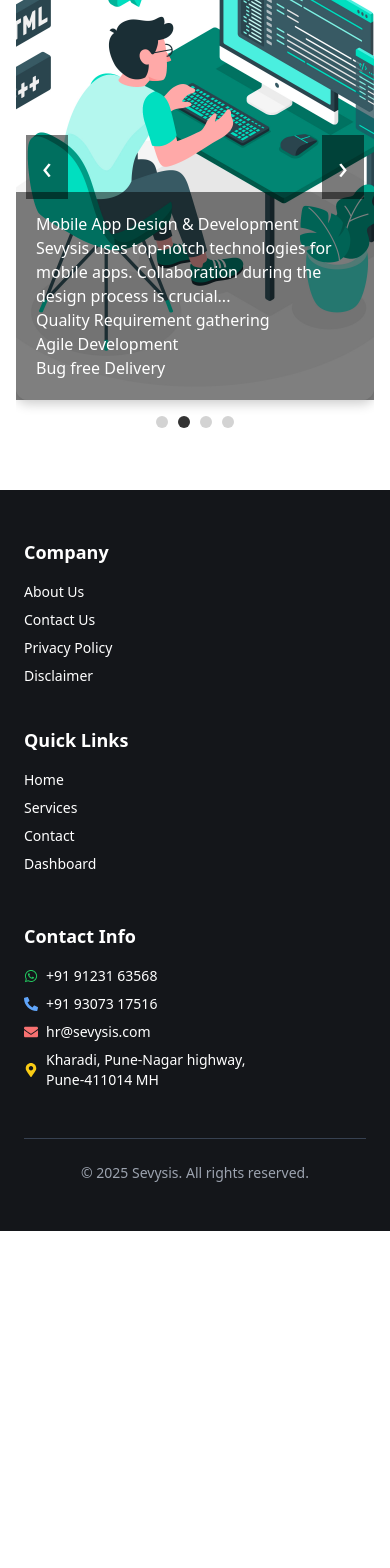
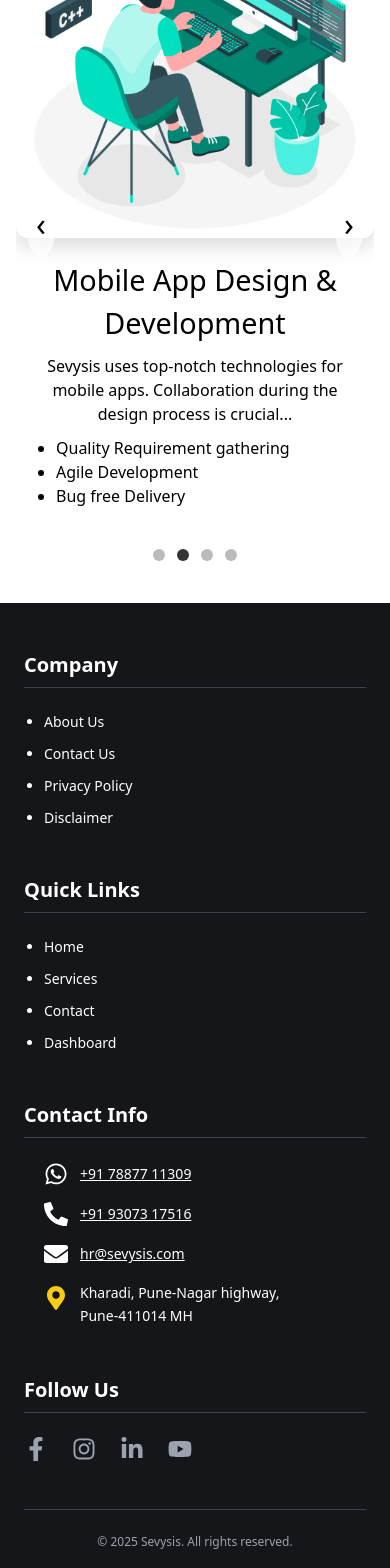
Before and after one commit to Deepak9123/sevysis-client, a React (Create React App) app: page /services/design-development in a window 390 px wide. Shown: the part 220-1788 px from the top of the page. Before the commit the page ends 1451 px from the top, so only its background shows below. Built offline with nearby package versions, Linux system fonts and the light colour scheme.

Commit message:
modifications done in footer and sliding images

```diff
--- a/src/components/Footer.js
+++ b/src/components/Footer.js
@@ -1,5 +1,14 @@
-import { useState } from 'react';
-import { FaWhatsapp, FaPhoneAlt, FaEnvelope, FaMapMarkerAlt } from 'react-icons/fa';
+import { useState } from "react";
+import {
+  FaWhatsapp,
+  FaPhoneAlt,
+  FaEnvelope,
+  FaMapMarkerAlt,
+  FaFacebookF,
+  FaInstagram,
+  FaLinkedinIn,
+  FaYoutube,
+} from "react-icons/fa";
 
 export default function Footer() {
   const [showPrivacyModal, setShowPrivacyModal] = useState(false);
@@ -8,65 +17,220 @@ export default function Footer() {
   return (
     <>
       <footer className="bg-[#14161A] text-white px-6 py-12 text-sm font-light relative z-10">
-        <div className="max-w-7xl mx-auto grid grid-cols-1 md:grid-cols-3 gap-10">
+        <div className="max-w-7xl mx-auto grid grid-cols-1 sm:grid-cols-2 md:grid-cols-4 gap-12">
+          {/* Company Section */}
           <div>
-            <h2 className="text-lg font-semibold mb-4">Company</h2>
-            <ul>
-              <li className="mb-2"><a href="/about" className="hover:underline">About Us</a></li>
-              <li className="mb-2"><a href="/contact" className="hover:underline">Contact Us</a></li>
-              <li className="mb-2 cursor-pointer hover:underline" onClick={() => setShowPrivacyModal(true)}>Privacy Policy</li>
-              <li className="cursor-pointer hover:underline" onClick={() => setShowDisclaimerModal(true)}>Disclaimer</li>
+            <h2 className="text-xl font-semibold mb-6 border-b border-gray-700 pb-2">
+              Company
+            </h2>
+            <ul className="space-y-3">
+              <li>
+                <a
+                  href="/about"
+                  className="hover:underline hover:text-blue-400 transition-colors duration-200"
+                >
+                  About Us
+                </a>
+              </li>
+              <li>
+                <a
+                  href="/contact"
+                  className="hover:underline hover:text-blue-400 transition-colors duration-200"
+                >
+                  Contact Us
+                </a>
+              </li>
+              <li
+                className="cursor-pointer hover:underline hover:text-blue-400 transition-colors duration-200"
+                onClick={() => setShowPrivacyModal(true)}
+                tabIndex={0}
+                onKeyDown={(e) => {
+                  if (e.key === "Enter") setShowPrivacyModal(true);
+                }}
+              >
+                Privacy Policy
+              </li>
+              <li
+                className="cursor-pointer hover:underline hover:text-blue-400 transition-colors duration-200"
+                onClick={() => setShowDisclaimerModal(true)}
+                tabIndex={0}
+                onKeyDown={(e) => {
+                  if (e.key === "Enter") setShowDisclaimerModal(true);
+                }}
+              >
+                Disclaimer
+              </li>
             </ul>
           </div>
 
+          {/* Quick Links Section */}
           <div>
-            <h2 className="text-lg font-semibold mb-4">Quick Links</h2>
-            <ul>
-              <li className="mb-2"><a href="/" className="hover:underline">Home</a></li>
-              <li className="mb-2"><a href="/services" className="hover:underline">Services</a></li>
-              <li className="mb-2"><a href="/contact" className="hover:underline">Contact</a></li>
-              <li className="mb-2"><a href="/dashboard" className="hover:underline">Dashboard</a></li>
+            <h2 className="text-xl font-semibold mb-6 border-b border-gray-700 pb-2">
+              Quick Links
+            </h2>
+            <ul className="space-y-3">
+              <li>
+                <a
+                  href="/"
+                  className="hover:underline hover:text-blue-400 transition-colors duration-200"
+                >
+                  Home
+                </a>
+              </li>
+              <li>
+                <a
+                  href="/services"
+                  className="hover:underline hover:text-blue-400 transition-colors duration-200"
+                >
+                  Services
+                </a>
+              </li>
+              <li>
+                <a
+                  href="/contact"
+                  className="hover:underline hover:text-blue-400 transition-colors duration-200"
+                >
+                  Contact
+                </a>
+              </li>
+              <li>
+                <a
+                  href="/dashboard"
+                  className="hover:underline hover:text-blue-400 transition-colors duration-200"
+                >
+                  Dashboard
+                </a>
+              </li>
             </ul>
           </div>
 
+          {/* Contact Info Section */}
           <div>
-            <h2 className="text-lg font-semibold mb-4">Contact Info</h2>
-            <ul>
-              <li className="mb-2 flex items-center gap-2"><FaWhatsapp className="text-green-500" /> +91 91231 63568</li>
-              <li className="mb-2 flex items-center gap-2"><FaPhoneAlt className="text-blue-400" /> +91 93073 17516</li>
-              <li className="mb-2 flex items-center gap-2"><FaEnvelope className="text-red-400" /> hr@sevysis.com</li>
-              <li className="flex items-center gap-2"><FaMapMarkerAlt className="text-yellow-400" /> Kharadi, Pune-Nagar highway,<br />Pune-411014 MH</li>
+            <h2 className="text-xl font-semibold mb-6 border-b border-gray-700 pb-2">
+              Contact Info
+            </h2>
+            <ul className="space-y-4">
+              <li className="flex items-center gap-3 hover:text-green-500 transition-colors duration-200 cursor-pointer">
+                <FaWhatsapp className="text-2xl" />
+                <a
+                  href="https://wa.me/917887711309"
+                  target="_blank"
+                  rel="noopener noreferrer"
+                  className="underline"
+                >
+                  +91 78877 11309
+                </a>
+              </li>
+              <li className="flex items-center gap-3 hover:text-blue-400 transition-colors duration-200 cursor-pointer">
+                <FaPhoneAlt className="text-2xl" />
+                <a href="tel:+919307317516" className="underline">
+                  +91 93073 17516
+                </a>
+              </li>
+              <li className="flex items-center gap-3 hover:text-red-400 transition-colors duration-200 cursor-pointer">
+                <FaEnvelope className="text-2xl" />
+                <a href="mailto:hr@sevysis.com" className="underline">
+                  hr@sevysis.com
+                </a>
+              </li>
+              <li className="flex items-start gap-3">
+                <FaMapMarkerAlt className="text-2xl text-yellow-400 mt-1" />
+                <address className="not-italic leading-relaxed">
+                  Kharadi, Pune-Nagar highway,
+                  <br />
+                  Pune-411014 MH
+                </address>
+              </li>
             </ul>
+          </div>
+
+          {/* Social Media Section */}
+          <div>
+            <h2 className="text-xl font-semibold mb-6 border-b border-gray-700 pb-2">
+              Follow Us
+            </h2>
+            <div className="flex space-x-6 mt-2">
+              <a
+                href="https://www.facebook.com/sevysis"
+                target="_blank"
+                rel="noopener noreferrer"
+                className="text-gray-400 hover:text-blue-600 transition-colors duration-200 text-2xl"
+                aria-label="Facebook"
+              >
+                <FaFacebookF />
+              </a>
+              <a
+                href="https://www.instagram.com/sevysis"
+                target="_blank"
+                rel="noopener noreferrer"
+                className="text-gray-400 hover:text-pink-500 transition-colors duration-200 text-2xl"
+                aria-label="Instagram"
+              >
+                <FaInstagram />
+              </a>
+              <a
+                href="https://www.linkedin.com/company/sevysis"
+                target="_blank"
+                rel="noopener noreferrer"
+                className="text-gray-400 hover:text-blue-500 transition-colors duration-200 text-2xl"
+                aria-label="LinkedIn"
+              >
+                <FaLinkedinIn />
+              </a>
+              <a
+                href="https://www.youtube.com/sevysis"
+                target="_blank"
+                rel="noopener noreferrer"
+                className="text-gray-400 hover:text-red-600 transition-colors duration-200 text-2xl"
+                aria-label="YouTube"
+              >
+                <FaYoutube />
+              </a>
+            </div>
           </div>
         </div>
 
-        <div className="text-center mt-12 text-gray-400 border-t border-gray-700 pt-6">
+        <div className="text-center mt-12 text-gray-400 border-t border-gray-700 pt-6 text-xs sm:text-sm">
           &copy; {new Date().getFullYear()} Sevysis. All rights reserved.
         </div>
       </footer>
 
       {/* Privacy Policy Modal */}
       {showPrivacyModal && (
-        <div className="fixed inset-0 bg-black bg-opacity-70 flex items-center justify-center z-50">
-          <div className="bg-white text-black rounded-lg max-w-2xl p-6 relative overflow-y-auto max-h-[90vh]">
-            <h2 className="text-xl font-bold mb-4">Privacy Policy</h2>
-            <p className="text-sm mb-4">
-              Your privacy is important to us. This privacy statement provides information about the personal information that Sevysis collects, and the ways in which Sevysis uses that personal information.
+        <div className="fixed inset-0 bg-black bg-opacity-70 flex items-center justify-center z-50 p-4">
+          <div className="bg-white text-black rounded-lg max-w-2xl w-full p-6 relative overflow-y-auto max-h-[90vh] shadow-lg">
+            <h2 className="text-2xl font-bold mb-4">Privacy Policy</h2>
+            <p className="text-sm mb-4 leading-relaxed">
+              Your privacy is important to us. This privacy statement provides information about the personal information that Sevysis
+              collects, and the ways in which Sevysis uses that personal information.
             </p>
-            <button onClick={() => setShowPrivacyModal(false)} className="absolute top-2 right-3 text-black text-lg font-bold">&times;</button>
+            <button
+              onClick={() => setShowPrivacyModal(false)}
+              className="absolute top-3 right-3 text-black text-3xl font-bold hover:text-red-600 transition-colors duration-200"
+              aria-label="Close Privacy Policy"
+            >
+              &times;
+            </button>
           </div>
         </div>
       )}
 
       {/* Disclaimer Modal */}
       {showDisclaimerModal && (
-        <div className="fixed inset-0 bg-black bg-opacity-70 flex items-center justify-center z-50">
-          <div className="bg-white text-black rounded-lg max-w-2xl p-6 relative overflow-y-auto max-h-[90vh]">
-            <h2 className="text-xl font-bold mb-4">Disclaimer</h2>
-            <p className="text-sm mb-4">
-              All information on this website is published in good faith and for general information purposes only. Sevysis does not make any warranties about the completeness, reliability, and accuracy of this information.
+        <div className="fixed inset-0 bg-black bg-opacity-70 flex items-center justify-center z-50 p-4">
+          <div className="bg-white text-black rounded-lg max-w-2xl w-full p-6 relative overflow-y-auto max-h-[90vh] shadow-lg">
+            <h2 className="text-2xl font-bold mb-4">Disclaimer</h2>
+            <p className="text-sm mb-4 leading-relaxed">
+              All information on this website is published in good faith and for general information purposes only. Sevysis does not make any
+              warranties about the completeness, reliability, and accuracy of this information.
             </p>
-            <button onClick={() => setShowDisclaimerModal(false)} className="absolute top-2 right-3 text-black text-lg font-bold">&times;</button>
+            <button
+              onClick={() => setShowDisclaimerModal(false)}
+              className="absolute top-3 right-3 text-black text-3xl font-bold hover:text-red-600 transition-colors duration-200"
+              aria-label="Close Disclaimer"
+            >
+              &times;
+            </button>
           </div>
         </div>
       )}
--- a/src/components/Header.js
+++ b/src/components/Header.js
@@ -72,18 +72,18 @@ const Header = ({ onEnquiryClick }) => {
               </svg>
             </button>
             {servicesOpen && (
-              <ul className="absolute right-0 mt-2 w-72 bg-white border border-gray-200 shadow-lg rounded-lg z-20 py-2">
+ <ul className="absolute right-0 mt-2 w-64 bg-white border border-gray-200 shadow-lg rounded-lg z-20 py-2 list-none">
   {[
     { to: "/services/education-management", label: "🎓 Education Management" },
     { to: "/services/hospital-pathlab", label: "🏥 Hospital & Pathlab Solution" },
     { to: "/services/design-development", label: "💻 Design & Development" },
     { to: "/services/hrms-solution", label: "🧑‍💼 HRMS Solution" }
   ].map(({ to, label }) => (
-                  <li key={to}>
+    <li key={to} className="w-full">
       <Link
         to={to}
         onClick={() => setServicesOpen(false)}
-                      className="block px-5 py-3 text-sm text-gray-700 hover:bg-blue-50 hover:text-blue-600 transition-colors duration-150"
+        className="block w-full px-5 py-3 text-sm text-gray-700 hover:bg-blue-50 hover:text-blue-600 transition-colors duration-150 cursor-pointer"
       >
         {label}
       </Link>
--- a/src/pages/DesignDevelopment.js
+++ b/src/pages/DesignDevelopment.js
@@ -63,7 +63,7 @@ const DesignDevelopment = () => {
   useEffect(() => {
     const timer = setInterval(() => {
       nextSlide();
-    }, 3000);
+    }, 5000);
     return () => clearInterval(timer);
   }, []);
 
--- a/src/pages/DesignDevelopment.module.css
+++ b/src/pages/DesignDevelopment.module.css
@@ -1,53 +1,58 @@
 .slider-container {
   position: relative;
+  width: 100%;
+  max-width: 1200px;
+  margin: auto;
   overflow: hidden;
-  width: 100%;
-  max-width: 1000px;
-  margin: auto;
-  padding: 40px 0;
+  padding: 20px 0;
 }
 
 .slider {
   display: flex;
-  justify-content: center;
-  align-items: center;
-  height: 500px;
-  position: relative;
+  transition: transform 0.5s ease-in-out;
 }
 
 .slide {
-  width: 100%;
-  max-width: 900px;
-  margin: auto;
-  opacity: 0;
-  transform: scale(0.95);
-  transition: opacity 0.5s, transform 0.5s;
-  position: absolute;
-  top: 0;
-  left: 50%;
-  transform: translateX(-50%) scale(0.95);
+  flex: 0 0 100%;
+  display: none;
+  flex-direction: column;
+  align-items: center;
+  justify-content: center;
 }
 
 .slide.active {
-  opacity: 1;
-  transform: translateX(-50%) scale(1);
+  display: flex;
 }
 
 .image {
   width: 100%;
-  height: 500px;
+  max-height: 550px; /* Increase height */
   object-fit: cover;
   border-radius: 12px;
-  box-shadow: 0 4px 12px rgba(0, 0, 0, 0.2);
+  box-shadow: 0 8px 20px rgba(0, 0, 0, 0.15);
 }
 
 .content {
-  background-color: rgba(0, 0, 0, 0.5);
-  color: white;
   padding: 20px;
-  position: absolute;
-  bottom: 0;
-  width: 100%;
+  text-align: center;
+  max-width: 800px;
+}
+
+.content h2 {
+  font-size: 1.8rem;
+  margin-bottom: 10px;
+}
+
+.content p {
+  font-size: 1rem;
+  margin-bottom: 10px;
+}
+
+ul {
+  list-style: disc;
+  padding-left: 20px;
+  text-align: left;
+  margin: 10px auto 0;
 }
 
 .slider-control-left,
@@ -55,13 +60,13 @@
   position: absolute;
   top: 50%;
   transform: translateY(-50%);
+  background-color: rgba(255, 255, 255, 0.7);
+  border: none;
+  font-size: 2rem;
+  padding: 10px;
+  cursor: pointer;
   z-index: 10;
-  background: rgba(0,0,0,0.5);
-  border: none;
-  color: white;
-  font-size: 2rem;
-  padding: 0.5rem 1rem;
-  cursor: pointer;
+  border-radius: 50%;
 }
 
 .slider-control-left {
@@ -74,16 +79,17 @@
 
 .pagination {
   text-align: center;
-  margin-top: 10px;
+  margin-top: 15px;
 }
 
 .dot {
+  height: 12px;
+  width: 12px;
+  margin: 0 6px;
+  background-color: #bbb;
+  border-radius: 50%;
   display: inline-block;
-  width: 12px;
-  height: 12px;
-  background-color: lightgray;
-  border-radius: 50%;
-  margin: 0 5px;
+  transition: background-color 0.3s ease;
   cursor: pointer;
 }
 
--- a/src/pages/FindUs.js
+++ b/src/pages/FindUs.js
@@ -41,8 +41,8 @@ const FindUs = () => {
             {/* Contact Us */}
             <div className="bg-white p-6 shadow-lg rounded-md">
               <h2 className="text-xl font-bold bg-gray-800 text-white p-2 mb-4">Contact us today</h2>
-              <h4 className="text-lg text-blue-600">Phone: 9307317516</h4>
-              <h5 className="text-blue-600 mb-2">Mob.no: 9123163568</h5>
+              <h4 className="text-lg text-blue-600">Phone: +91 93073 17516</h4>
+              <h5 className="text-blue-600 mb-2">Mob.no: +91 78877 11309</h5>
               <a
                 href="mailto:hr@sevysis.com"
                 className="inline-block bg-blue-500 text-white px-4 py-2 rounded mt-2"
--- a/src/pages/Home.js
+++ b/src/pages/Home.js
@@ -29,35 +29,58 @@ function Home() {
   }, []);
 
   return (
-    <div className="space-y-10">
+    <div>
 
       {/* Hero Carousel */}
-      <section className="carousal max-w-5xl mx-auto">
-        <Carousel autoPlay infiniteLoop showThumbs={false} interval={3800} showStatus={false}>
-          <div className="relative">
-            <img src={img1} alt="Slide 1" className="mx-auto h-80 object-cover rounded-lg" />
-            <p className="absolute bottom-4 left-1/2 transform -translate-x-1/2 bg-white bg-opacity-80 px-4 py-2 text-center text-black font-bold rounded">
-              Our primary areas of competence are business intelligence, technology, and developing web and mobile applications.
-            </p>
-          </div>
-          <div className="relative">
-            <img src={img2} alt="Slide 2" className="mx-auto h-80 object-cover rounded-lg" />
-            <p className="absolute bottom-4 left-1/2 transform -translate-x-1/2 bg-white bg-opacity-80 px-4 py-2 text-center text-black font-bold rounded">
-              Our expertise is in providing services for mobile app development, CMS, and web development, among other things.
-            </p>
-          </div>
-          <div className="relative">
-            <img src={img3} alt="Slide 3" className="mx-auto h-80 object-cover rounded-lg" />
-            <p className="absolute bottom-4 left-1/2 transform -translate-x-1/2 bg-white bg-opacity-80 px-4 py-2 text-center text-black font-bold rounded">
-              We believe innovation and collective knowledge can transform all our futures with greater purpose.
-            </p>
-          </div>
+      <section className="relative w-full h-[60vh] md:h-screen mb-0">
+        <Carousel
+          autoPlay
+          infiniteLoop
+          showThumbs={false}
+          interval={3800}
+          showStatus={false}
+          showArrows={true}
+          renderArrowPrev={(onClickHandler, hasPrev, label) =>
+            hasPrev && (
+              <button
+                type="button"
+                onClick={onClickHandler}
+                title={label}
+                className="absolute top-1/2 left-4 z-30 p-3 bg-white bg-opacity-50 rounded-full hover:bg-opacity-80 transition transform -translate-y-1/2"
+              >
+                ‹
+              </button>
+            )
+          }
+          renderArrowNext={(onClickHandler, hasNext, label) =>
+            hasNext && (
+              <button
+                type="button"
+                onClick={onClickHandler}
+                title={label}
+                className="absolute top-1/2 right-4 z-30 p-3 bg-white bg-opacity-50 rounded-full hover:bg-opacity-80 transition transform -translate-y-1/2"
+              >
+                ›
+              </button>
+            )
+          }
+        >
+          {[img1, img2, img3].map((img, idx) => (
+            <div key={idx} className="relative h-[50vh] md:h-screen">
+              <img src={img} alt={`Slide ${idx + 1}`} className="w-full h-full object-cover" />
+              <p className="absolute bottom-4 left-1/2 transform -translate-x-1/2 bg-white bg-opacity-80 px-4 py-2 text-center text-black font-bold rounded w-[90%] md:w-[70%]">
+                {idx === 0 && "Our primary areas of competence are business intelligence, technology, and developing web and mobile applications."}
+                {idx === 1 && "Our expertise is in providing services for mobile app development, CMS, and web development, among other things."}
+                {idx === 2 && "We believe innovation and collective knowledge can transform all our futures with greater purpose."}
+              </p>
+            </div>
+          ))}
         </Carousel>
       </section>
 
       {/* About Section */}
-      <section className="text-center px-4 md:px-20 py-10 bg-gray-50">
-        <h1 className="text-3xl font-bold mb-4">ABOUT</h1>
+      <section className="text-center px-4 md:px-20 py-10 bg-gray-50 mt-0">
+        <h1 className="text-3xl font-bold mb-4">ABOUT US</h1>
         <p className="mb-4">
           Sevysis is an IT services, consulting, and business solutions organization that has been partnering with many businesses...
         </p>
@@ -65,12 +88,12 @@ function Home() {
           Our expertise spans a variety of fields including education, ATS, food, and healthcare...
         </p>
         <Link to="/about">
-        <button className="bg-blue-600 text-white px-6 py-2 rounded hover:bg-blue-700">Explore Our Services</button>
+          <button className="bg-blue-600 text-white px-6 py-2 rounded hover:bg-blue-700">Explore Our Services</button>
         </Link>
       </section>
 
       {/* Vision / Mission / Goals */}
-      <section className="px-4 md:px-20">
+      <section className="px-4 md:px-20 py-10">
         <h1 className="text-3xl font-bold text-center mb-6">Vision & Mission</h1>
         <div className="grid md:grid-cols-3 gap-6">
           {[
```
Lines whose indentation alone changed are shown as unchanged.
